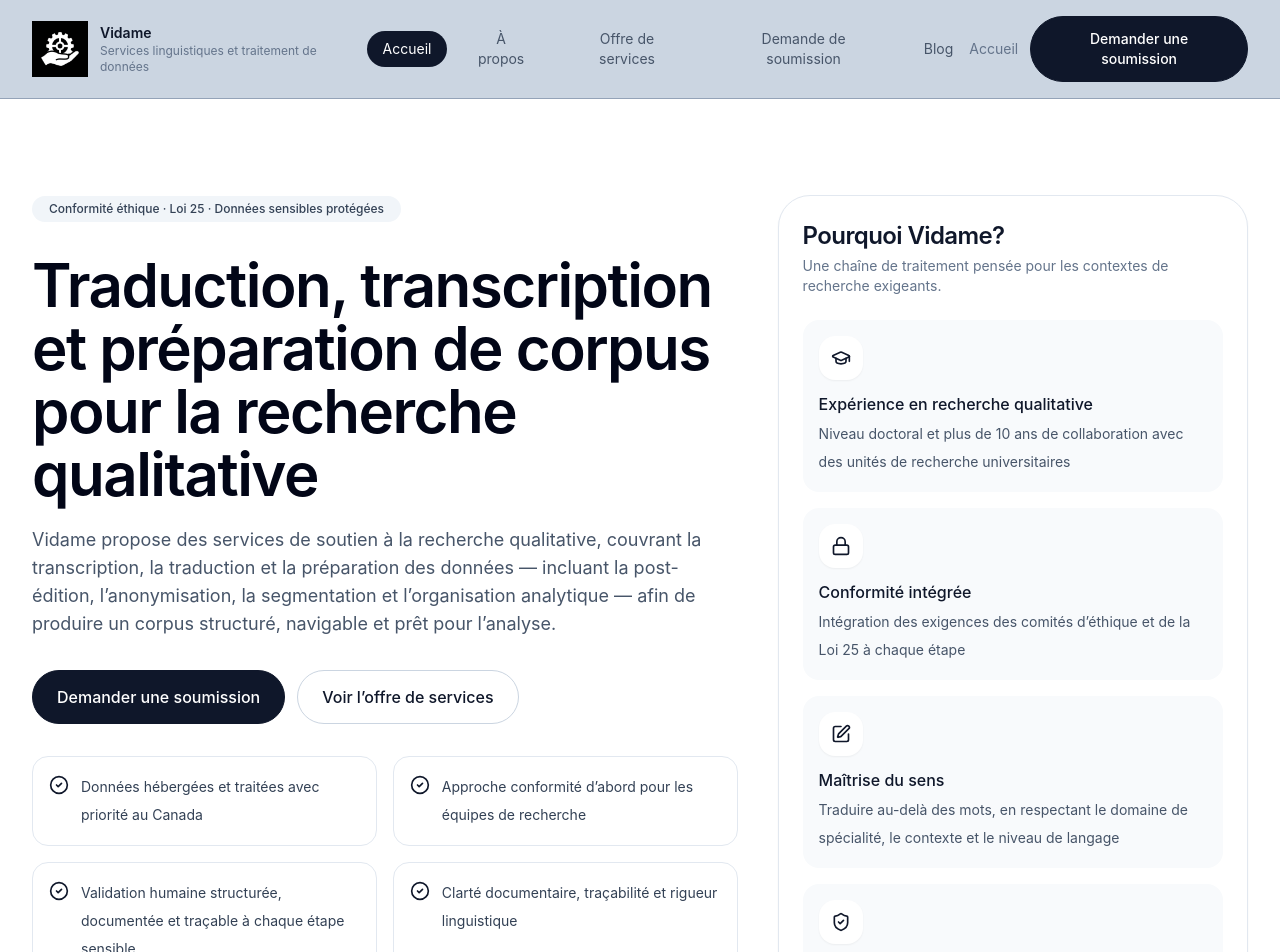
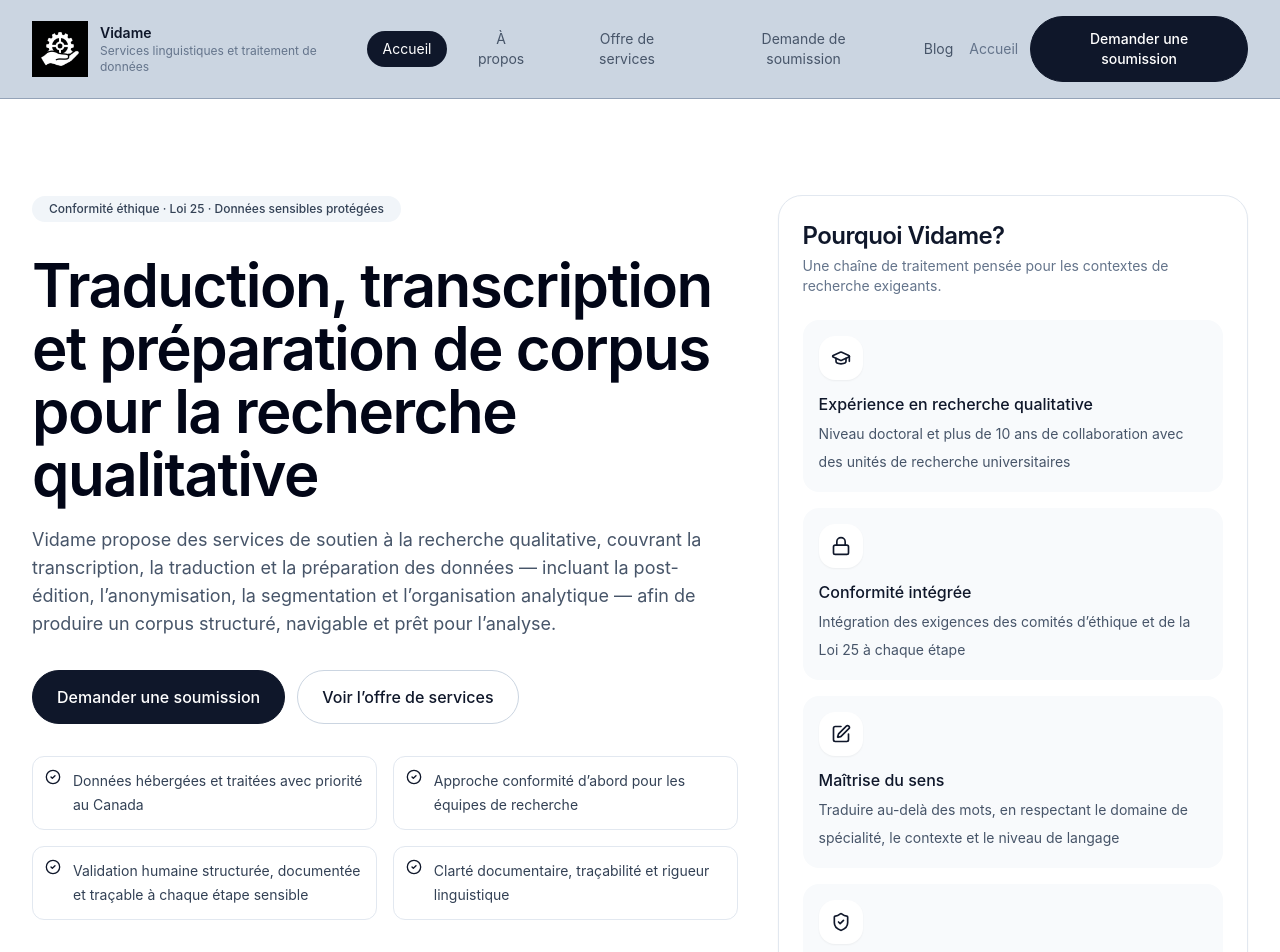
Before and after one commit to momopro21/vidame-recherche, a React (Vite) app: page / in a window 1280 px wide. Shown: the top 952 px of the page. Built offline with nearby package versions, Linux system fonts and the light colour scheme; the HTML template or start-up script is replaced by a standard one.

Commit message:
Refactor layout and styling in App.tsx

```diff
--- a/src/App.tsx
+++ b/src/App.tsx
@@ -360,16 +360,16 @@ function Accueil({ setPage }: { setPage: (page: string) => void }) {
 
           <div className="grid gap-4 md:grid-cols-2">
             {pillars.map((item) => (
-              <div key={item} className="flex items-start gap-3 rounded-2xl border border-slate-200 p-4">
-                <CheckCircle2 className="mt-0.5 h-5 w-5 shrink-0" />
-                <div className="text-sm leading-7 text-slate-700">{item}</div>
+              <div key={item} className="flex items-start gap-3 rounded-xl border border-slate-200 p-3">
+                <CheckCircle2 className="mt-0.4 h-4 w-4 shrink-0" />
+                <div className="text-sm leading-6 text-slate-700">{item}</div>
               </div>
             ))}
           </div>
         </div>
 
         <div className="flex items-center">
-          <Card className="w-full rounded-[2rem] border-slate-200 shadow-sm">
+          <Card className="w-full rounded-2x1 border-slate-200 shadow-sm">
             <CardHeader>
               <CardTitle className="text-2xl">Pourquoi Vidame?</CardTitle>
               <CardDescription>Une chaîne de traitement pensée pour les contextes de recherche exigeants.</CardDescription>
```
